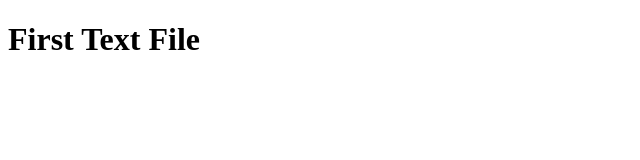
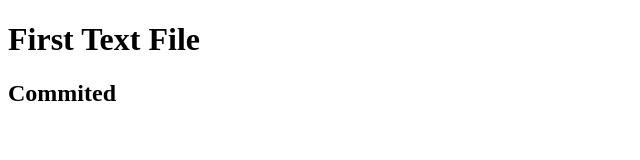
Before and after one commit to hamza857/GitWorkshop, a plain HTML site: page index.html in a window 1280 px wide. Shown: the whole page, without its empty margins (0-640 px from the left). Drawn offline with Linux system fonts and the light colour scheme.

Commit message:
second commit

```diff
--- a/index.html
+++ b/index.html
@@ -8,5 +8,6 @@
 <body>
 
 <h1>First Text File</h1>
+<h2>Commited</h2>
 </body>
 </html>
--- a/javafile.js
+++ b/javafile.js
@@ -0,0 +1 @@
+console.log("Hello world");
```
